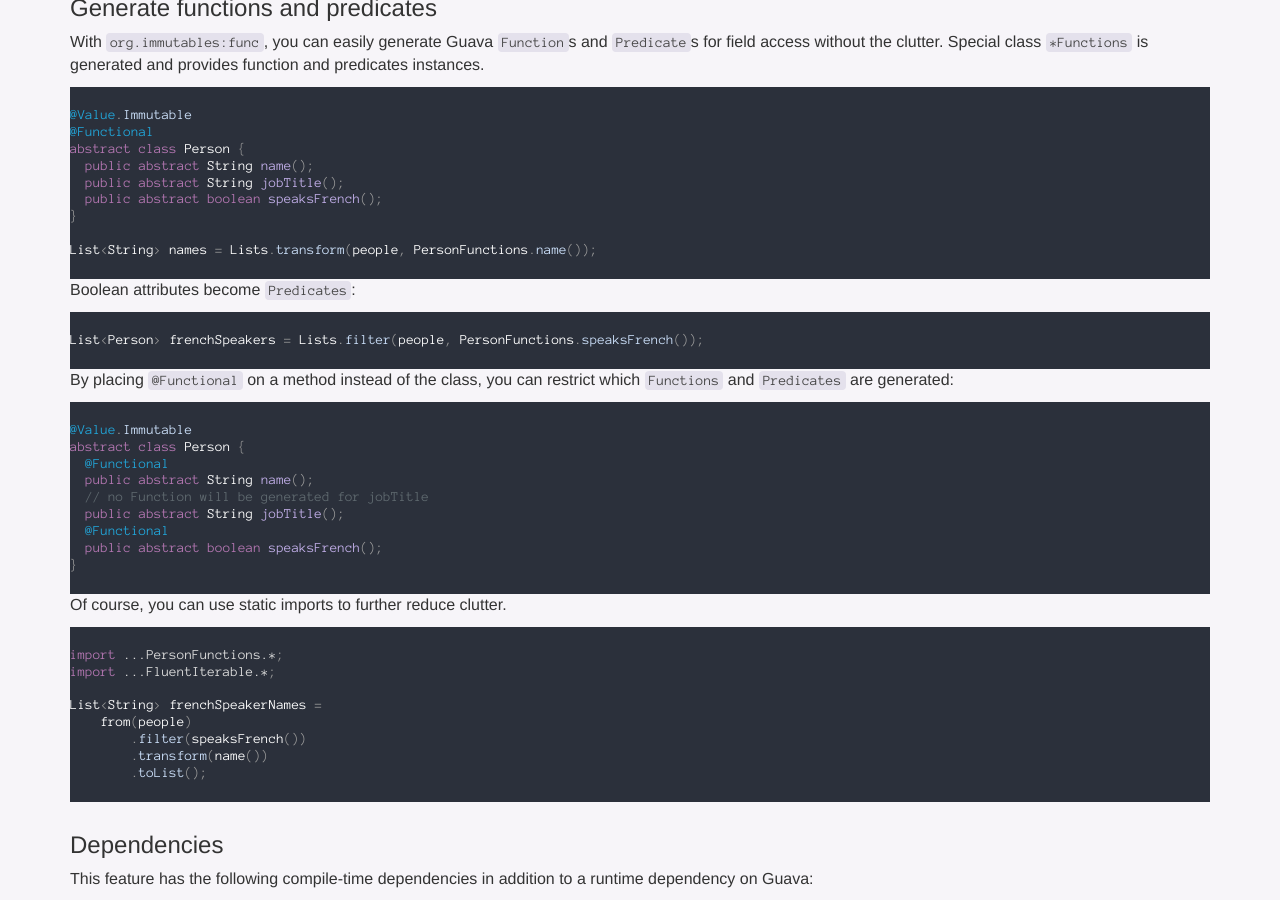
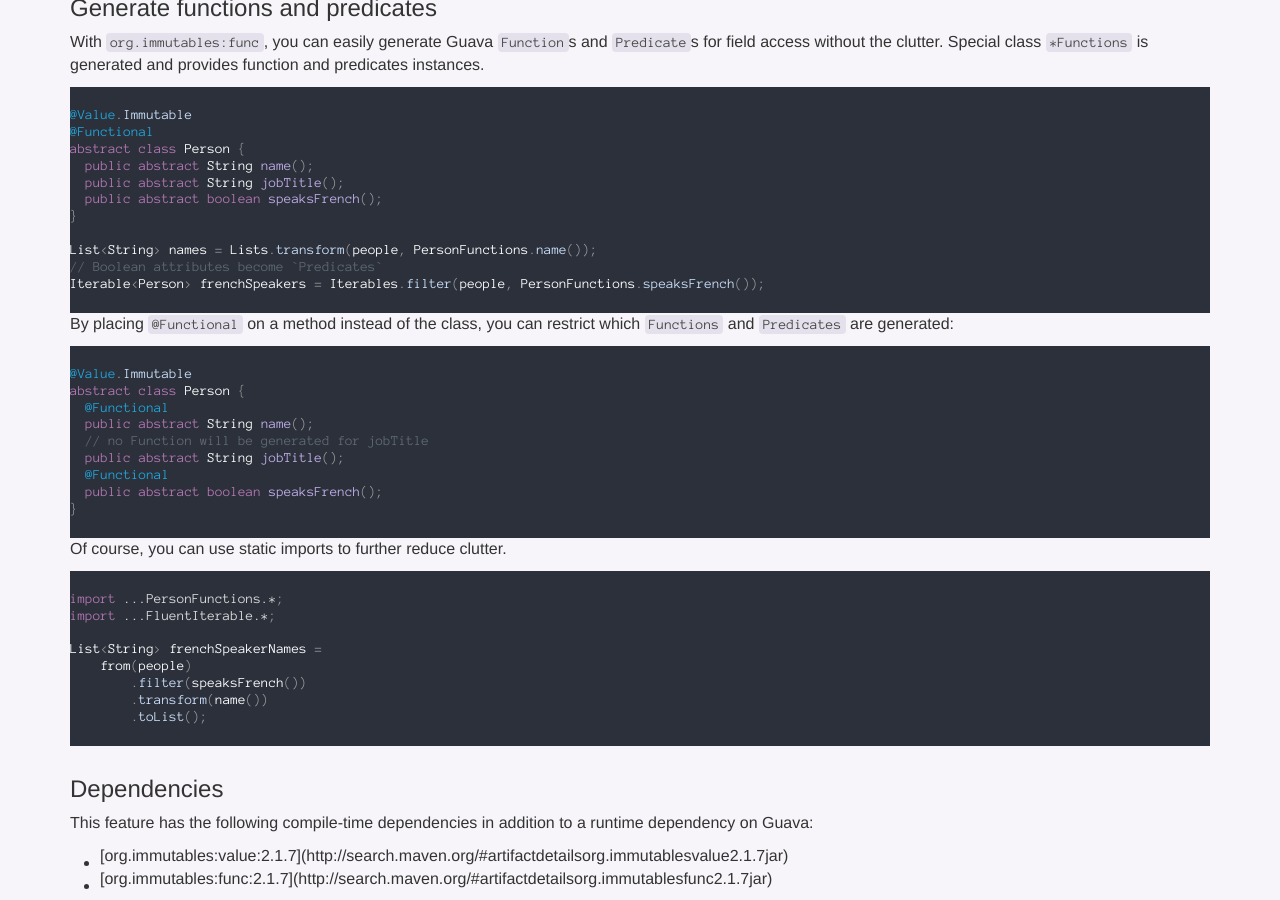
Before and after one commit to immutables/immutables.github.io, a Jekyll site: the page built from functional.md, in a window 1280 px wide and 900 px high, scrolled down 645 px. Built offline with Jekyll 4.4.1, drawn with Linux system fonts in a browser that asks for light colours; nearby versions of some CDN libraries; Markdown is read by kramdown in place of the engine named in the settings.

Commit message:
looks better as inline comment about predicates + no Lists.filter in guava

````diff
--- a/functional.md
+++ b/functional.md
@@ -48,12 +48,8 @@ abstract class Person {
 }
 
 List<String> names = Lists.transform(people, PersonFunctions.name());
-```
-
-Boolean attributes become `Predicates`:
-
-```java
-List<Person> frenchSpeakers = Lists.filter(people, PersonFunctions.speaksFrench());
+// Boolean attributes become `Predicates`
+Iterable<Person> frenchSpeakers = Iterables.filter(people, PersonFunctions.speaksFrench());
 ```
 
 By placing `@Functional` on a method instead of the class, you can restrict which `Functions` and `Predicates` are generated:
````
